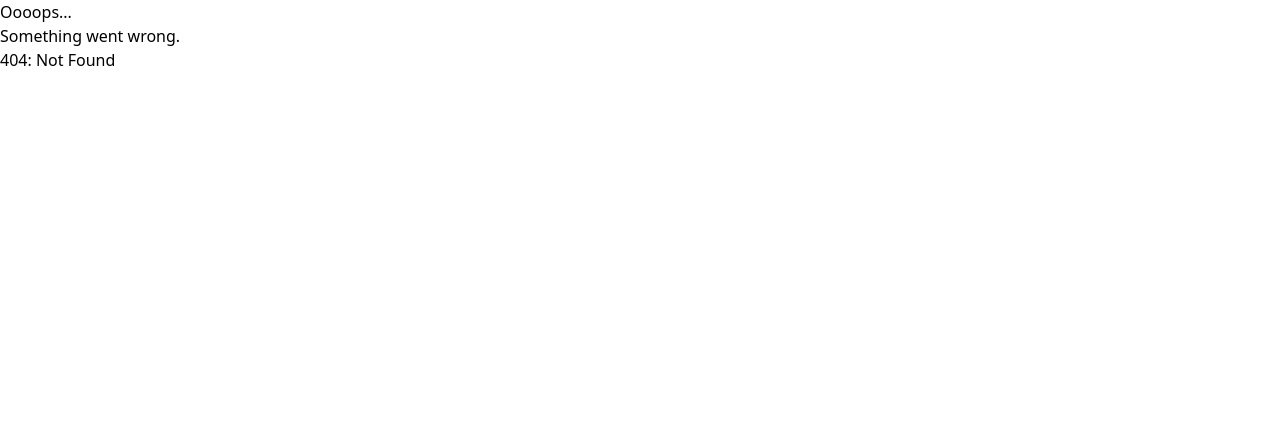
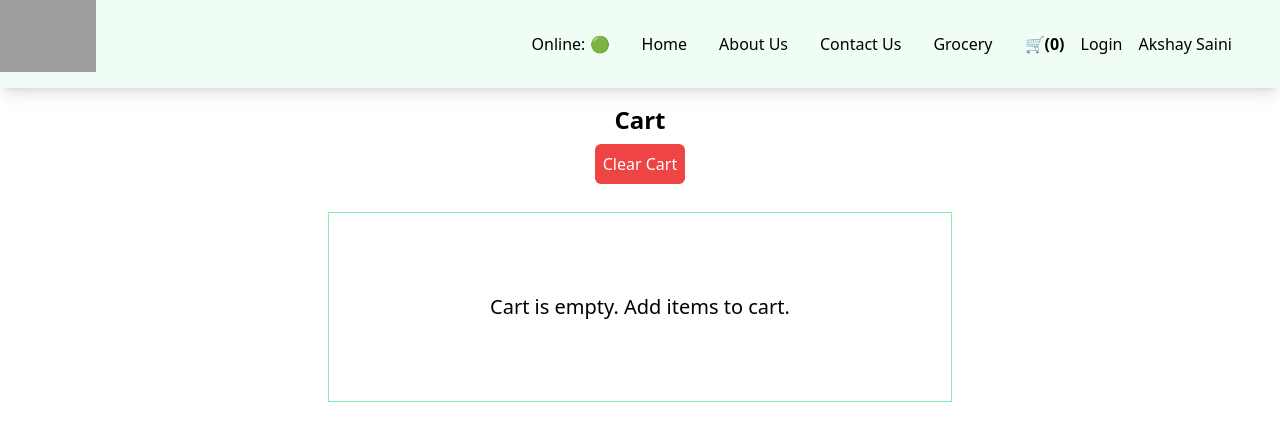
Before and after one commit to arkadx13/namaste-react, a React (Vite) app: page /cart in a window 1280 px wide. Before the commit this address had no page. Shown: the top 440 px of the page. Built offline with nearby package versions, Linux system fonts and the light colour scheme; grey boxes are pictures that could not be loaded.

Commit message:
added cart component, created a store and slice for the cart component, subscribed header to the store and added functionalitites to add buttons

```diff
--- a/package.json
+++ b/package.json
@@ -27,8 +27,10 @@
     "tailwindcss": "^3.3.3"
   },
   "dependencies": {
+    "@reduxjs/toolkit": "^1.9.7",
     "react": "^18.2.0",
     "react-dom": "^18.2.0",
+    "react-redux": "^8.1.3",
     "react-router-dom": "^6.16.0"
   },
   "browserslist": [
--- /dev/null
+++ b/src/components/Cart.js
@@ -0,0 +1,30 @@
+import { useDispatch, useSelector } from "react-redux";
+import ItemList from "./ItemList";
+import { clearCart } from "../utils/cartSlice";
+
+const Cart = () => {
+  const cartItems = useSelector((store) => store.cart.items);
+  const dispatch = useDispatch();
+  const handleClearCart = () => {
+    dispatch(clearCart());
+  };
+  return (
+    <div className="text-center m-2 p-2">
+      <h1 className="font-bold text-2xl">Cart</h1>
+      <button
+        className="bg-red-500 text-white p-2 m-2 rounded-md"
+        onClick={handleClearCart}
+      >
+        Clear Cart
+      </button>
+      <div className="w-6/12 mx-auto my-5 border border-green-300">
+        {cartItems.length === 0 && (
+          <h1 className="m-20 text-xl">Cart is empty. Add items to cart.</h1>
+        )}
+        <ItemList items={cartItems} />
+      </div>
+    </div>
+  );
+};
+
+export default Cart;
--- a/src/components/Header.js
+++ b/src/components/Header.js
@@ -3,11 +3,14 @@ import { LOGO_URL } from "../utils/constants";
 import { Link } from "react-router-dom";
 import useOnlineStatus from "../utils/useOnlineStatus";
 import UserContext from "../utils/UserContext";
+import { useSelector } from "react-redux";
 
 const Header = () => {
   const [loginBtn, setLoginBtn] = useState("Login");
   const onlineStatus = useOnlineStatus();
   const { loggedInUser } = useContext(UserContext);
+  const cartItems = useSelector((store) => store.cart.items);
+  console.log(cartItems);
 
   return (
     <div className="flex justify-between bg-pink-100 shadow-lg sm:bg-yellow-50 lg:bg-green-50">
@@ -31,7 +34,9 @@ const Header = () => {
           <li className="px-4">
             <Link to="/grocery">Grocery</Link>
           </li>
-          <li className="px-4">Cart</li>
+          <li className="px-4 font-bold">
+            <Link to="/cart">🛒({cartItems.length})</Link>
+          </li>
           <button
             className="login-btn"
             onClick={() => {
@@ -41,7 +46,7 @@ const Header = () => {
           >
             {loginBtn}
           </button>
-          <li className="px-4 font-bold">{loggedInUser}</li>
+          <li className="px-4">{loggedInUser}</li>
         </ul>
       </div>
     </div>
--- a/src/components/ItemList.js
+++ b/src/components/ItemList.js
@@ -1,6 +1,12 @@
+import { useDispatch } from "react-redux";
 import { CDN_URL } from "../utils/constants";
+import { addItem } from "../utils/cartSlice";
 
 const ItemList = ({ items }) => {
+  const dispatch = useDispatch();
+  const handleAdd = (item) => {
+    dispatch(addItem(item));
+  };
   return (
     <div>
       {items.map((item) => (
@@ -18,7 +24,10 @@ const ItemList = ({ items }) => {
             <p className="text-xs py-2">{item?.card?.info?.description}</p>
           </div>
           <div className="w-3/12 m-4">
-            <button className="absolute shadow-xl bg-slate-800 mx-6 px-2 py-1 text-white rounded-md">
+            <button
+              className="absolute shadow-xl bg-slate-800 mx-6 px-2 py-1 text-white rounded-md"
+              onClick={() => handleAdd(item)}
+            >
               add +
             </button>
             <img src={CDN_URL + item?.card?.info?.imageId} />
--- /dev/null
+++ b/src/utils/appStore.js
@@ -0,0 +1,10 @@
+import { configureStore } from "@reduxjs/toolkit";
+import cartReducer from "./cartSlice";
+
+const appStore = configureStore({
+  reducer: {
+    cart: cartReducer,
+  },
+});
+
+export default appStore;
--- /dev/null
+++ b/src/utils/cartSlice.js
@@ -0,0 +1,24 @@
+import { createSlice } from "@reduxjs/toolkit";
+
+const cartSlice = createSlice({
+  name: "cart",
+  initialState: {
+    items: [],
+  },
+  reducers: {
+    addItem: (state, action) => {
+      // Modify state
+      state.items.push(action.payload);
+    },
+    removeItem: (state) => {
+      state.items.pop();
+    },
+    clearCart: (state) => {
+      state.items.length = 0;
+    },
+  },
+});
+
+export const { addItem, removeItem, clearCart } = cartSlice.actions;
+
+export default cartSlice.reducer;
```
Also changed, not shown: src/App.js (+9 -0 lines), 2 other files (tests, documents, lock files or other folders).
